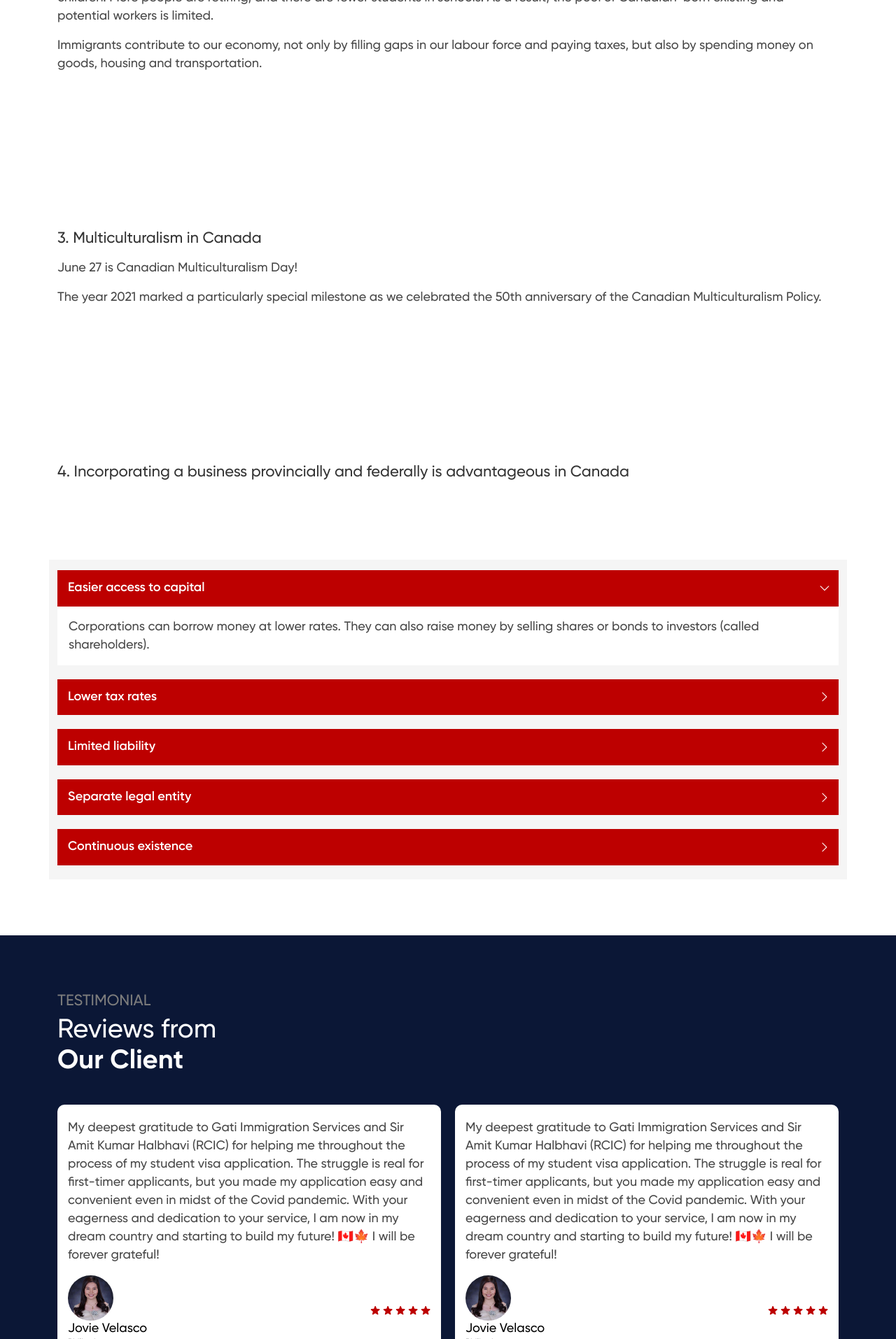
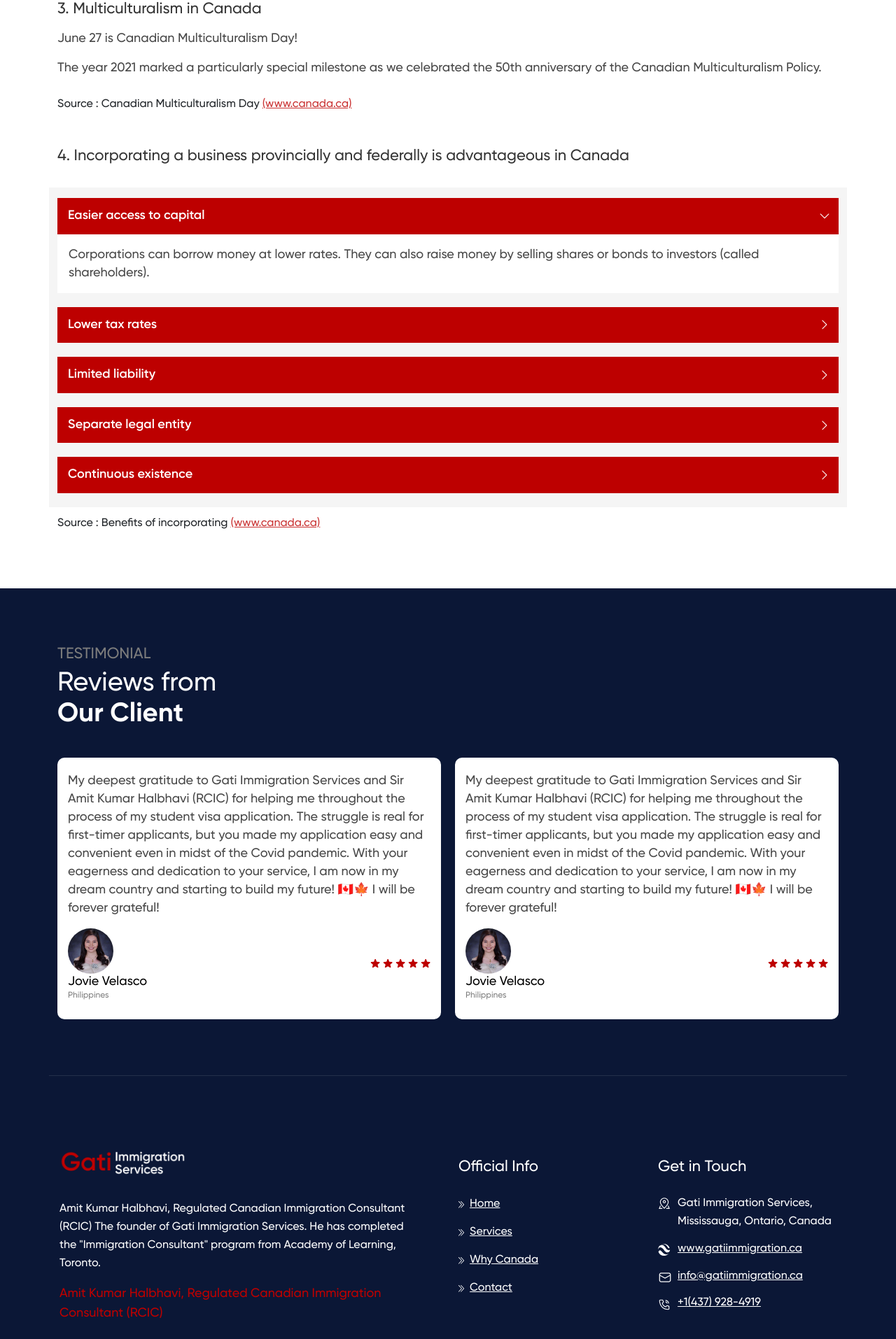
Before and after one commit to snaketechinc/gati-immigration, a PHP site: page /canada.html in a window 1280 px wide. Shown: the part 1960-3874 px from the top of the page at 70% size. Run offline with PHP 8.4, Linux system fonts and the light colour scheme; some libraries are stand-ins or nearby versions.

Commit message:
- Update Code

```diff
--- a/canada.html
+++ b/canada.html
@@ -160,31 +160,37 @@
                     </div>
                 </div>
             </div>
+            <div class="col-md-12">
+                <span class="source">Source : Canada Health Care System <a href="https://www.canada.ca/en/services/health.html" target="_blank"> (www.canada.ca) </a> </span>
+            </div>
         </div>
 
         <div class="row align-items-center align-items-lg-start mt-4 mt-lg-5">
             <div class="col-md-12">
                 <div class="about-right">
                     <h3 class="third-title">2. Immigrants are well accepted in Canada </h3>
-                    <p class="para-text">Thanks to immigration, Canada’s labour force continues to grow by a small amount every year. If it weren’t for immigrants, employers would have trouble finding enough qualified workers to fill available jobs. This is because Canadians are living longer and having fewer children. More people are retiring, and there are fewer students in schools. As a result, the pool of Canadian-born existing and potential workers is limited.</p>
+                    <p class="para-text">Thanks to immigration, Canada's labour force continues to grow by a small amount every year. If it weren't for immigrants, employers would have trouble finding enough qualified workers to fill available jobs. This is because Canadians are living longer and having fewer children. More people are retiring, and there are fewer students in schools. As a result, the pool of Canadian-born existing and potential workers is limited.</p>
                     <p class="para-text">Immigrants contribute to our economy, not only by filling gaps in our labour force and paying taxes, but also by spending money on goods, housing and transportation.</p>
+                    <span class="source">Source : #Immigration Matters: Canada's immigration track record  <a href="https://www.canada.ca/en/services/immigration-citizenship.html" target="_blank"> (www.canada.ca) </a> </span>
                 </div>
+
             </div>
         </div>
 
         <div class="row align-items-center align-items-lg-start mt-lg-5 py-0 py-md-auto">
-            <div class="col-md-12">
+            <div class="col-md-12 mt-4 mt-md-0">
                 <div class="about-right">
                     <h3 class="third-title">3. Multiculturalism in Canada</h3>
                     <p class="para-text">June 27 is Canadian Multiculturalism Day! </p>
                     <p class="para-text">The year 2021 marked a particularly special milestone as we celebrated the 50th anniversary of the Canadian Multiculturalism Policy.</p>
+                    <span class="source">Source : Canadian Multiculturalism Day <a href="https://www.canada.ca/en/canadian-heritage/campaigns/celebrate-canada/multiculturalism-day.html" target="_blank"> (www.canada.ca) </a> </span>
                 </div>
             </div>
         </div>
 
         <div class="row align-items-center align-items-lg-start mt-lg-5">
-            <div class="col-md-12">
-                <div class="about-right">
+            <div class="col-md-12 mt-4 mt-md-0">
+                <div class="about-right pt-4 pt-lg-0 pb-0">
                     <h3 class="third-title">4. Incorporating a business provincially and federally is advantageous in Canada</h3>
                 </div>
             </div>
@@ -261,6 +267,9 @@
                     </div>
                 </div>
             </div>
+            <div class="col-md-12">
+                <span class="source">Source : Benefits of incorporating  <a href="https://www.canada.ca/en/sr/srb.html?q=incorporating&wb-srch-sub=" target="_blank"> (www.canada.ca) </a> </span>
+            </div>
         </div>
     </div>
 </section>
@@ -282,9 +291,14 @@
                     <div class="testimonial_carousel owl-carousel owl-theme">
                         <div class="item">
                             <div class="testimonial-main">
-                                <p class="para-text">My deepest gratitude to Gati Immigration Services and Sir Amit Kumar Halbhavi (RCIC) for helping me throughout the process of my student visa application. The struggle is real for first-timer applicants, but you made my application easy and convenient even in midst of the Covid pandemic. With your eagerness and dedication to your service, I am now in my dream country and starting to build my future! 🇨🇦🍁 I will be forever grateful! </p>
+                                <p class="para-text">My deepest gratitude to Gati Immigration Services and Sir Amit
+                                    Kumar Halbhavi (RCIC) for helping me throughout the process of my student visa
+                                    application. The struggle is real for first-timer applicants, but you made my
+                                    application easy and convenient even in midst of the Covid pandemic. With your
+                                    eagerness and dedication to your service, I am now in my dream country and starting
+                                    to build my future! 🇨🇦🍁 I will be forever grateful! </p>
                                 <div class="row d-flex align-items-center">
-                                    <div class="col-md-7 col-8">
+                                    <div class="col-md-7 col-7">
                                         <div class="media align-items-center">
                                             <img class="mr-3" src="images/client/jovie-velasco.jpeg" alt="client">
                                             <div class="media-body">
@@ -293,8 +307,8 @@
                                             </div>
                                         </div>
                                     </div>
-                                    <div class="col-md-5 col-4">
-                                        <div class="start">
+                                    <div class="col-md-5 col-5">
+                                        <div class="start pl-2 pl-md-0">
                                             <span><img src="images/icons/star.svg" alt="star"></span>
                                             <span><img src="images/icons/star.svg" alt="star"></span>
                                             <span><img src="images/icons/star.svg" alt="star"></span>
@@ -309,7 +323,7 @@
                             <div class="testimonial-main">
                                 <p class="para-text">My deepest gratitude to Gati Immigration Services and Sir Amit Kumar Halbhavi (RCIC) for helping me throughout the process of my student visa application. The struggle is real for first-timer applicants, but you made my application easy and convenient even in midst of the Covid pandemic. With your eagerness and dedication to your service, I am now in my dream country and starting to build my future! 🇨🇦🍁 I will be forever grateful! </p>
                                 <div class="row d-flex align-items-center">
-                                    <div class="col-md-7 col-8">
+                                    <div class="col-md-7 col-7">
                                         <div class="media align-items-center">
                                             <img class="mr-3" src="images/client/jovie-velasco.jpeg" alt="client">
                                             <div class="media-body">
@@ -318,8 +332,8 @@
                                             </div>
                                         </div>
                                     </div>
-                                    <div class="col-md-5 col-4">
-                                        <div class="start">
+                                    <div class="col-md-5 col-5">
+                                        <div class="start pl-2 pl-md-0">
                                             <span><img src="images/icons/star.svg" alt="star"></span>
                                             <span><img src="images/icons/star.svg" alt="star"></span>
                                             <span><img src="images/icons/star.svg" alt="star"></span>
--- a/css/style.css
+++ b/css/style.css
@@ -766,6 +766,12 @@
       color: #000;
       opacity: 1 !important;
       margin: 0; }
+    @media only screen and (max-width: 480px) {
+      .section-testimonial .testimonial-slider .testimonial_carousel .item .media .media-body h5 {
+        font-size: 15px;
+        line-height: 22px;
+      }
+    }
     .section-testimonial .testimonial-slider .testimonial_carousel .item .media .media-body h6 {
       font-family: var(--gilroymedium);
       font-size: 12px;
@@ -785,6 +791,11 @@
         display: inline-block; }
         .section-testimonial .testimonial-slider .testimonial_carousel .item .start span img {
           width: 14px; }
+      @media only screen and (max-width: 480px) {
+        .section-testimonial .testimonial-slider .testimonial_carousel .item .start span img {
+         width: 10px;
+        }
+      }
     .section-testimonial .testimonial-slider .owl-dots .owl-dot {
       margin: 2rem 0 0 0; }
       .section-testimonial .testimonial-slider .owl-dots .owl-dot span {
@@ -873,19 +884,19 @@
 
 @media only screen and (max-width: 1499px) {
   .section-canada-about .about-right {
-    padding: 5rem 0; } }
+    padding: 0rem 0; } }
 
 @media only screen and (max-width: 1199px) {
   .section-canada-about .about-right {
-    padding: 4rem 0; } }
+    padding: 1rem 0; } }
 
 @media only screen and (max-width: 991px) {
   .section-canada-about .about-right {
-    padding: 3rem 0 0; } }
+    padding: 1rem 0 0; } }
 
 @media only screen and (max-width: 575px) {
   .section-canada-about .about-right {
-    padding: 2rem 0; } }
+    padding: 0; } }
 
 .section-canada-about .achievement {
   margin: 2rem 0 2rem; }
@@ -1312,3 +1323,21 @@
     transition: all 400ms; }
 
 /*------------------------------- contact us page end -------------------------------*/
+
+.source{
+  width: 100%;
+  display: block;
+  padding-top: 10px;
+  font-family: var(--gilroymedium);
+  font-size: 16px;
+  line-height: 26px;
+}
+
+.source a{
+  color: #bd0000;
+  opacity: 0.8;
+}
+.source a:hover{
+  text-decoration: none;
+  opacity: 1;
+}
--- a/scss/style.scss
+++ b/scss/style.scss
@@ -76,6 +76,7 @@
 .text-red{
   color: #BD0000;
 }
+
 body{
   font-family: var(--gilroysemibold);
 }
```
Also changed, not shown: about.html (+6 -6 lines), contactus.html (+6 -6 lines), index.html (+6 -6 lines), services.html (+6 -6 lines).
